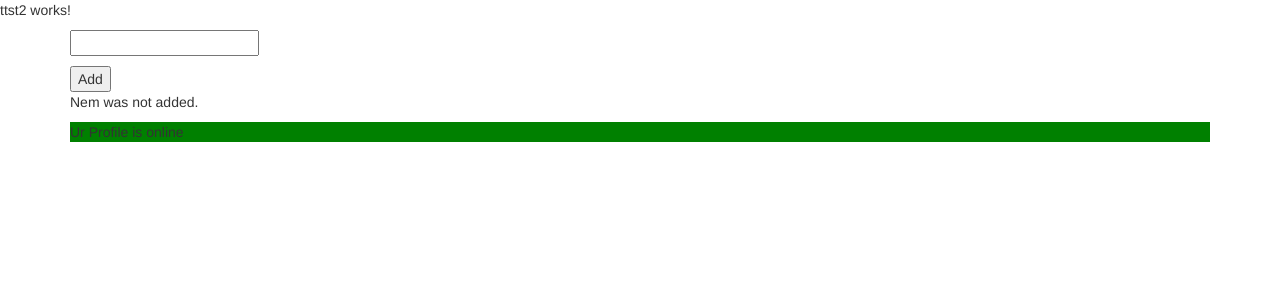
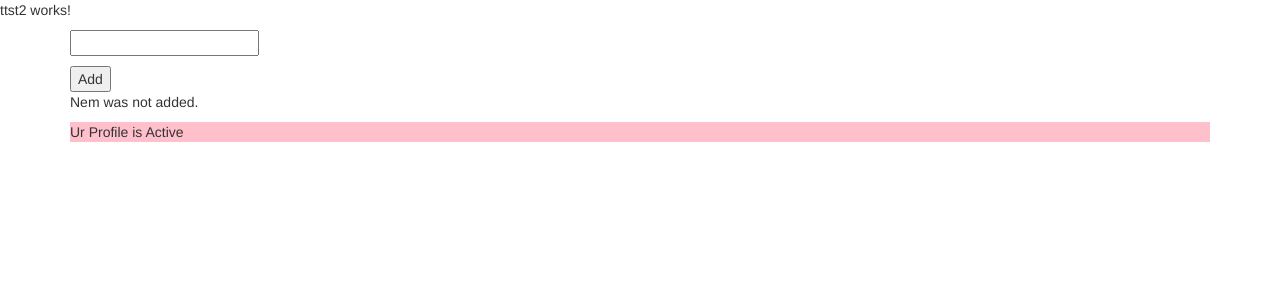
Before and after one commit to fahad5359/Angular-SANDBOX, an Angular app: page / in a window 1280 px wide. Shown: the top 300 px of the page. Built offline with nearby package versions, Linux system fonts and the light colour scheme.

Commit message:
[ngStyle]....

```diff
--- a/src/app/ttst2/ttst2.component.html
+++ b/src/app/ttst2/ttst2.component.html
@@ -9,6 +9,10 @@
     <ng-template #eelseDothis>
         <p>Nem was not added.</p>
     </ng-template>
-    <p [ngStyle]="{backgroundColor: getColorr()}">Ur Profile is {{statisOfProfile}}</p>
+    <!-- <p [ngStyle]="{backgroundColor: getColorr()}">Ur Profile is {{statisOfProfile}}</p> -->
+    <p [ngStyle]="{
+        backgroundColor: hlaa? 'pink':'pink'
+      }">Ur Profile is {{hlaa}}</p>
+
 
 </div>
```
